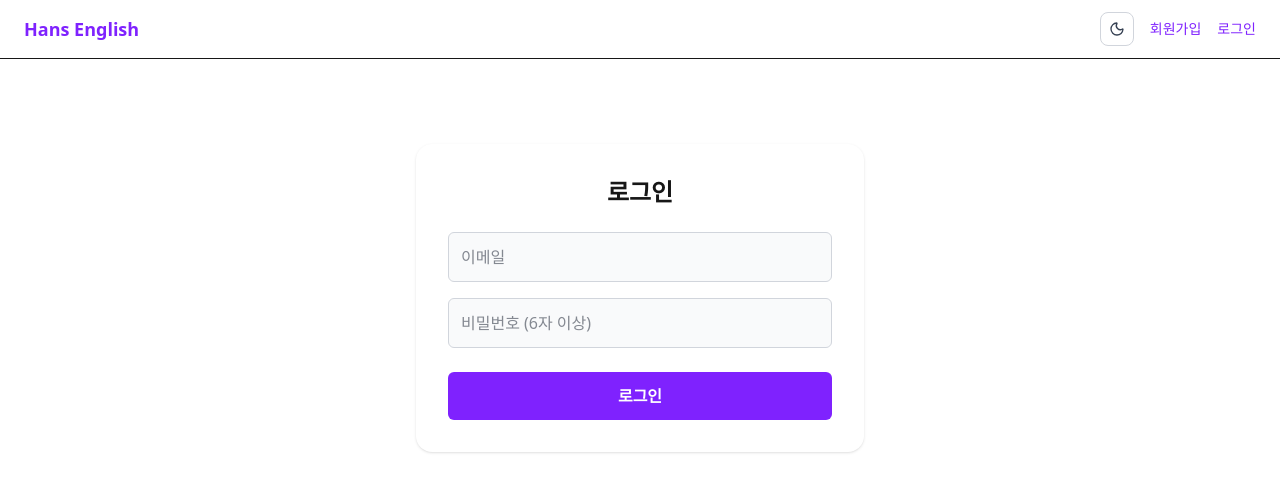
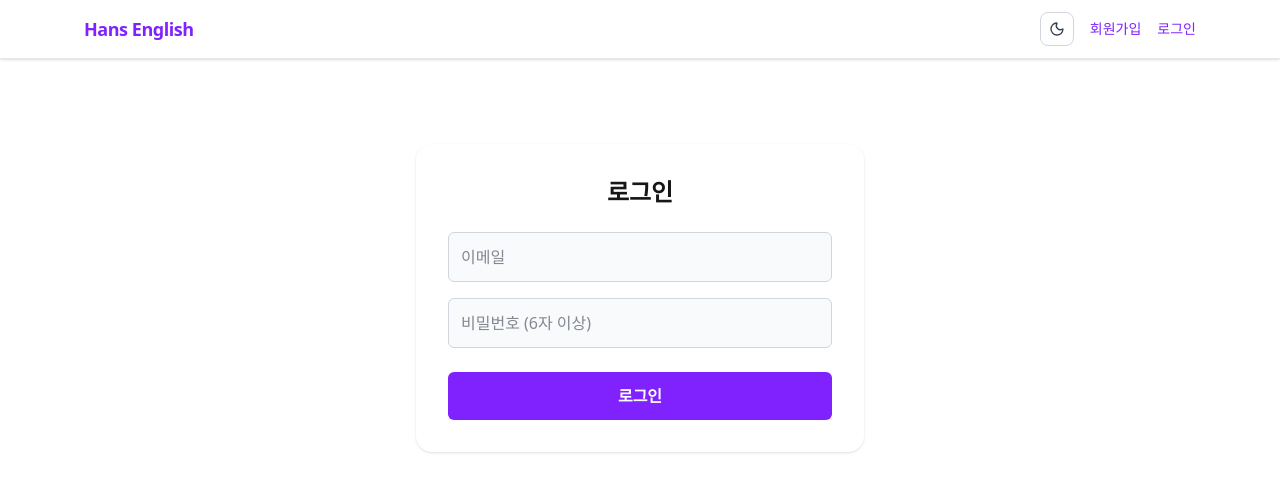
Before and after one commit to renokleedev-glitch/english-app-frontend, a Next.js app: page /login in a window 1280 px wide. Shown: the top 492 px of the page. Built offline with nearby package versions, Linux system fonts and the light colour scheme.

Commit message:
navbar ui changed

```diff
--- a/src/components/Navbar.tsx
+++ b/src/components/Navbar.tsx
@@ -10,62 +10,81 @@ import UserAvatar from "@/components/UserAvatar";
 import LogoutButton from "@/components/LogoutButton";
 
 export default function Navbar() {
-  const user = useAuthStore((s) => s.user); // ✅ selector로 리렌더 보장
+  const { user } = useAuthStore();
   const { theme } = useThemeStore();
 
   const [isOpen, setIsOpen] = useState(false);
   const [mounted, setMounted] = useState(false);
-  const [rehydrated, setRehydrated] = useState(false);
-
-  useEffect(() => {
-    setMounted(true);
-
-    // ✅ persist rehydration 감지
-    const unsub = useAuthStore.persist.onFinishHydration(() => {
-      setRehydrated(true);
-    });
-    if (useAuthStore.persist.hasHydrated()) setRehydrated(true);
-
-    return () => unsub();
-  }, []);
+  const [visible, setVisible] = useState(true);
+  const [lastScrollY, setLastScrollY] = useState(0);
 
   const toggleMenu = () => setIsOpen((prev) => !prev);
 
-  console.log("Navbar render:", {
-    user: useAuthStore.getState().user,
-    hydrated: useAuthStore.persist.hasHydrated(),
-  });
-  // SSR 또는 hydration 전에는 렌더하지 않음
-  if (!mounted || !rehydrated) return null;
+  useEffect(() => setMounted(true), []);
+
+  /** ✅ 스크롤 시 Navbar 숨김/표시 */
+  useEffect(() => {
+    if (typeof window === "undefined") return;
+    const handleScroll = () => {
+      const currentY = window.scrollY;
+      if (Math.abs(currentY - lastScrollY) < 20) return;
+      if (currentY > lastScrollY && currentY > 80) setVisible(false);
+      else setVisible(true);
+      setLastScrollY(currentY);
+    };
+    window.addEventListener("scroll", handleScroll);
+    return () => window.removeEventListener("scroll", handleScroll);
+  }, [lastScrollY]);
+
+  if (!mounted) return null;
 
   return (
-    <nav className="border-b dark:border-gray-700 bg-white dark:bg-gray-900 fixed w-full top-0 left-0 z-50">
-      <div className="flex justify-between items-center px-6 py-3">
+    <motion.nav
+      initial={{ y: 0 }}
+      animate={{ y: visible ? 0 : -80 }}
+      transition={{ duration: 0.4, ease: "easeOut" }}
+      className={`
+        fixed top-0 left-0 w-full z-50 border-b
+        transition-all duration-300 backdrop-blur-md shadow-sm
+        ${
+          theme === "dark"
+            ? "border-gray-800 bg-gray-900 text-gray-100"
+            : "border-gray-200 bg-gradient-to-b from-white/80 to-white/50 text-gray-800"
+        }
+      `}
+    >
+      <div className="flex justify-between items-center px-5 py-3 max-w-6xl mx-auto">
         {/* 로고 */}
-        <h1 className="font-semibold text-lg text-violet-600 dark:text-violet-400">
+        <h1 className="font-bold text-lg text-violet-600 dark:text-violet-400 tracking-tight">
           Hans English
         </h1>
 
+        {/* 오른쪽 영역 */}
+        <div className="flex items-center gap-3 md:gap-4">
+          {/* ✅ 다크모드 토글 항상 표시 */}
+          <DarkModeToggle />
+
           {/* 데스크탑 메뉴 */}
           <div className="hidden md:flex items-center gap-4">
-          <DarkModeToggle />
             {user ? (
               <>
                 <UserAvatar email={user.email} />
-              <span className="text-sm">{user.email}</span>
+                <span className="text-sm text-gray-700 dark:text-gray-100 font-medium">
+                  {user.email}
+                </span>
                 <LogoutButton />
               </>
             ) : (
               <>
                 <a
                   href="/signup"
-                className="text-sm text-violet-600 hover:underline dark:text-violet-400"
+                  className="text-sm text-violet-600 hover:text-violet-700 dark:text-violet-400 dark:hover:text-violet-300 transition-colors"
                 >
                   회원가입
                 </a>
                 <a
                   href="/login"
-                className="text-sm text-violet-600 hover:underline dark:text-violet-400"
+                  className="text-sm text-violet-600 hover:text-violet-700 dark:text-violet-400 dark:hover:text-violet-300 transition-colors"
                 >
                   로그인
                 </a>
@@ -75,29 +94,42 @@ export default function Navbar() {
 
           {/* 모바일 햄버거 버튼 */}
           <button
-          className="md:hidden p-2 rounded-lg hover:bg-gray-100 dark:hover:bg-gray-800"
+            className="md:hidden p-2 rounded-lg hover:bg-gray-100/60 dark:hover:bg-gray-800/70 transition-colors"
             onClick={toggleMenu}
+            aria-label="메뉴 열기"
           >
-          {isOpen ? <X className="w-5 h-5" /> : <Menu className="w-5 h-5" />}
+            {isOpen ? (
+              <X className="w-5 h-5 text-gray-900 dark:text-gray-100" />
+            ) : (
+              <Menu className="w-5 h-5 text-gray-900 dark:text-gray-100" />
+            )}
           </button>
         </div>
+      </div>
 
-      {/* 모바일 메뉴 */}
+      {/* ✅ 모바일 드롭다운 */}
       <AnimatePresence>
         {isOpen && (
           <motion.div
-            initial={{ opacity: 0, y: -10 }}
-            animate={{ opacity: 1, y: 0 }}
-            exit={{ opacity: 0, y: -10 }}
-            transition={{ duration: 0.2 }}
-            className="md:hidden flex flex-col items-center gap-3 py-4 border-t dark:border-gray-700 bg-gray-50 dark:bg-gray-800"
+            initial={{ height: 0, opacity: 0 }}
+            animate={{ height: "auto", opacity: 1 }}
+            exit={{ height: 0, opacity: 0 }}
+            transition={{ duration: 0.25, ease: "easeInOut" }}
+            className={`
+              md:hidden overflow-hidden border-t
+              ${
+                theme === "dark"
+                  ? "border-gray-800 bg-gray-900 text-gray-100"
+                  : "border-gray-200 bg-gray-50/95 text-gray-800"
+              }
+            `}
           >
-            <DarkModeToggle />
+            <div className="flex flex-col gap-3 px-6 py-4">
               {user ? (
                 <>
-                <div className="flex items-center gap-2">
+                  <div className="flex items-center gap-3">
                     <UserAvatar email={user.email} />
-                  <span className="text-sm">{user.email}</span>
+                    <span className="text-sm font-medium">{user.email}</span>
                   </div>
                   <LogoutButton />
                 </>
@@ -105,23 +137,24 @@ export default function Navbar() {
                 <>
                   <a
                     href="/signup"
-                  className="text-sm text-violet-600 hover:underline dark:text-violet-400"
+                    className="text-sm text-violet-600 hover:text-violet-700 dark:text-violet-400 dark:hover:text-violet-300 transition-colors"
                     onClick={() => setIsOpen(false)}
                   >
                     회원가입
                   </a>
                   <a
                     href="/login"
-                  className="text-sm text-violet-600 hover:underline dark:text-violet-400"
+                    className="text-sm text-violet-600 hover:text-violet-700 dark:text-violet-400 dark:hover:text-violet-300 transition-colors"
                     onClick={() => setIsOpen(false)}
                   >
                     로그인
                   </a>
                 </>
               )}
+            </div>
           </motion.div>
         )}
       </AnimatePresence>
-    </nav>
+    </motion.nav>
   );
 }
```
Lines whose indentation alone changed are shown as unchanged.
